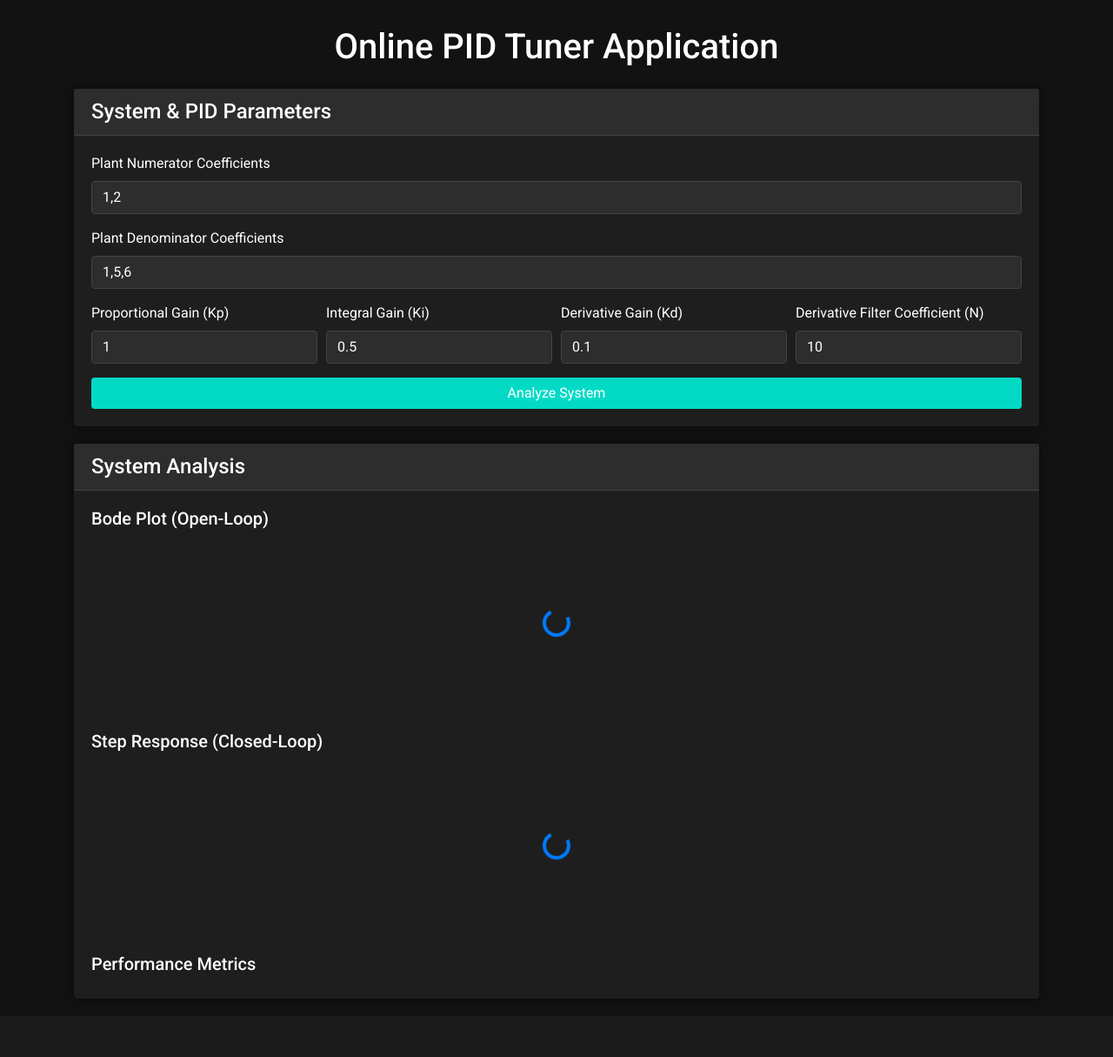
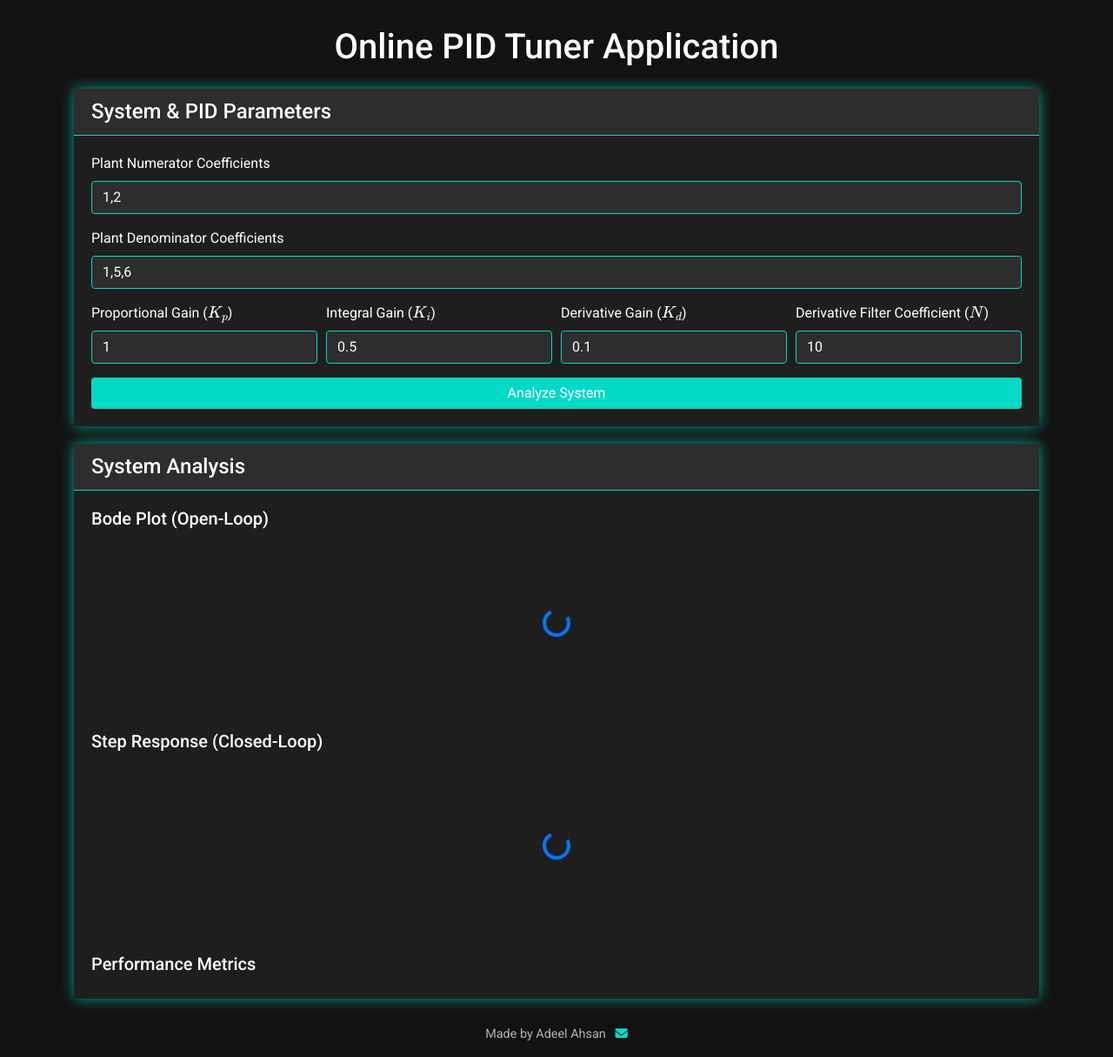
Before and after one commit to adeelahsaanawan/PID_Tuner, a Flask app: page / in a window 1280 px wide. Shown: the whole page at 87% size. Before the commit the page ends 1149 px from the top, so only its background shows below. Run offline with Flask 3, Linux system fonts and the light colour scheme; some libraries are stand-ins or nearby versions.

Commit message:
Update backend to send bode_data and improve frontend with interactive Plotly bode plot; revert to earlier bode generation method

```diff
--- a/templates/index.html
+++ b/templates/index.html
@@ -6,8 +6,15 @@
   <title>Online PID Tuner</title>
   <!-- Bootstrap 4 CSS for high-end styling -->
   <link rel="stylesheet" href="https://stackpath.bootstrapcdn.com/bootstrap/4.5.2/css/bootstrap.min.css">
+  <!-- FontAwesome for icons -->
+  <link rel="stylesheet" href="https://cdnjs.cloudflare.com/ajax/libs/font-awesome/6.4.0/css/all.min.css">
   <!-- Google Font (Roboto) -->
   <link href="https://fonts.googleapis.com/css2?family=Roboto:wght@400;500;700&display=swap" rel="stylesheet">
+  <!-- MathJax for LaTeX rendering -->
+  <script src="https://polyfill.io/v3/polyfill.min.js?features=es6"></script>
+  <script id="MathJax-script" async
+          src="https://cdn.jsdelivr.net/npm/mathjax@3/es5/tex-mml-chtml.js">
+  </script>
   <style>
     body {
       background-color: #121212;
@@ -21,31 +28,37 @@
       background-color: #1e1e1e;
       border: none;
       margin-bottom: 20px;
-      box-shadow: 0 0 10px rgba(0,0,0,0.5);
+      box-shadow: 0 0 15px rgba(3, 218, 198, 0.7);
     }
     .card-header {
       background-color: #2d2d2d;
-      border-bottom: 1px solid #444;
+      border-bottom: 1px solid #03dac6;
     }
     .form-control, .btn {
       background-color: #2d2d2d;
-      border: 1px solid #444;
+      border: 1px solid #03dac6;
       color: #fff;
     }
     .btn-primary {
       background-color: #03dac6;
       border: none;
+      transition: background-color 0.3s ease;
     }
     .btn-primary:hover {
       background-color: #02b3a4;
     }
     .metrics-box {
-      background-color: #2d2d2d;
+      background-color: #1e1e1e;
       padding: 15px;
-      border-radius: 5px;
+      border-radius: 8px;
       margin-bottom: 15px;
       text-align: center;
-      border: 1px solid #444;
+      border: 2px solid #03dac6;
+      transition: transform 0.2s ease, box-shadow 0.2s ease;
+    }
+    .metrics-box:hover {
+      transform: scale(1.02);
+      box-shadow: 0 0 20px #03dac6;
     }
     .metrics-box h5 {
       color: #03dac6;
@@ -59,6 +72,19 @@
     }
     .alert-custom {
       margin-top: 15px;
+    }
+    footer {
+      margin-top: 30px;
+      text-align: center;
+      font-size: 0.9rem;
+      color: #b3b3b3;
+    }
+    footer a {
+      color: #03dac6;
+      text-decoration: none;
+    }
+    footer a:hover {
+      text-decoration: underline;
     }
   </style>
 </head>
@@ -83,19 +109,19 @@
           </div>
           <div class="form-row">
             <div class="form-group col-md-3">
-              <label for="kp">Proportional Gain (Kp)</label>
+              <label for="kp">Proportional Gain (\(K_p\))</label>
               <input type="number" class="form-control" id="kp" value="1" step="0.1">
             </div>
             <div class="form-group col-md-3">
-              <label for="ki">Integral Gain (Ki)</label>
+              <label for="ki">Integral Gain (\(K_i\))</label>
               <input type="number" class="form-control" id="ki" value="0.5" step="0.1">
             </div>
             <div class="form-group col-md-3">
-              <label for="kd">Derivative Gain (Kd)</label>
+              <label for="kd">Derivative Gain (\(K_d\))</label>
               <input type="number" class="form-control" id="kd" value="0.1" step="0.1">
             </div>
             <div class="form-group col-md-3">
-              <label for="N">Derivative Filter Coefficient (N)</label>
+              <label for="N">Derivative Filter Coefficient (\(N\))</label>
               <input type="number" class="form-control" id="N" value="10" step="1">
             </div>
           </div>
@@ -141,6 +167,11 @@
         </div>
       </div>
     </div>
+
+    <!-- Footer with creator info and email icon -->
+    <footer>
+      <p>Made by Adeel Ahsan &nbsp; <a href="mailto:maahsan@mun.ca" title="Email Adeel Ahsan"><i class="fa-solid fa-envelope"></i></a></p>
+    </footer>
   </div>
 
   <!-- Include jQuery, Bootstrap JS, and Plotly JS -->
@@ -149,7 +180,7 @@
   <script src="https://cdn.plot.ly/plotly-latest.min.js"></script>
   <script>
     async function analyze() {
-      // Clear previous outputs and errors, show loading spinners
+      // Clear previous outputs and errors, show loading spinners.
       document.getElementById("error-message").classList.add("d-none");
       document.getElementById("bode-plot").classList.add("d-none");
       document.getElementById("step-response").classList.add("d-none");
@@ -177,7 +208,7 @@
           throw new Error(result.error);
         }
 
-        // Plot interactive Bode Plot using Plotly and bode_data from backend.
+        // Plot interactive Bode Plot using Plotly with bode_data from the backend.
         const bodeData = result.bode_data;
         if (!bodeData) {
           throw new Error("No bode_data received from backend.");
```
